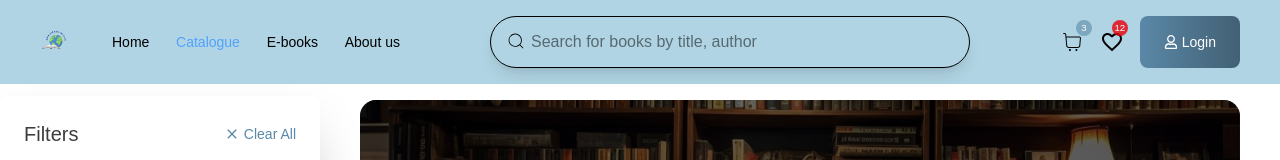
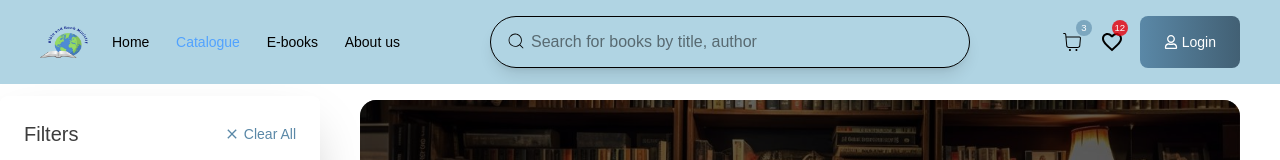
Before and after one commit to AgileMinds48/bible_bookministry-frontend, a Next.js app: page /catalogue in a window 1280 px wide. Shown: the top 160 px of the page. Built offline with nearby package versions, Linux system fonts and the light colour scheme; a web font is replaced by a local one.

Commit message:
sidebar issue fix

```diff
--- a/app/globals.css
+++ b/app/globals.css
@@ -93,7 +93,7 @@
   height: 20px;
   border-radius: 50%;
   background: #5a88a7;
-  cursor: pointer;
+  cursor: grabbing;
   border: 2px solid #ffffff;
   box-shadow: 0 2px 4px rgba(0, 0, 0, 0.2);
 }
@@ -103,7 +103,7 @@
   height: 20px;
   border-radius: 50%;
   background: #5a88a7;
-  cursor: pointer;
+  cursor: grabbing;
   border: 2px solid #ffffff;
   box-shadow: 0 2px 4px rgba(0, 0, 0, 0.2);
 }
--- a/components/Catalog/AllBooks.tsx
+++ b/components/Catalog/AllBooks.tsx
@@ -33,7 +33,7 @@ const AllBooks = () => {
         </h1>
         <div
           ref={carouselRef}
-          className="flex flex-wrap relative   shrink-0  py-8 overflow-hidden  gap-8 gap-y-14  justify-center"
+          className="flex flex-wrap relative   shrink-0  py-8 overflow-hidden  gap-8 gap-y-14  justify-start mx-auto pl-4"
         >
           <div className='fixed bottom-28 top-24 w-[20em] left-0'>
             <Sidebar/>
--- a/components/Catalog/Sidebar.tsx
+++ b/components/Catalog/Sidebar.tsx
@@ -211,7 +211,7 @@ const Sidebar = () => {
                 step='0.5'
                 value={ratingFilter}
                 onChange={(e) => setRatingFilter(Number(e.target.value))}
-                className='w-full h-2 bg-gray-200 rounded-lg appearance-none cursor-pointer slider-thumb'
+                className='w-full h-2 bg-gray-200 rounded-lg appearance-none cursor-grab slider-thumb'
               />
             </div>
 
--- a/components/Header.tsx
+++ b/components/Header.tsx
@@ -29,12 +29,12 @@ const Header = () => {
     };
   }, [])
   return (
-    <nav className={`p-4 flex justify-between px-10 poppins antialiased transition-all duration-1000 ease-in-out z-50 fixed shrink-0 ${scrolled ? " top-4 rounded-lg  left-10 right-10 shadow-sm backdrop-blur-xl bg-[#B0D4E3]/50 " : "relative top-0 w-full bg-[#B0D4E3]"}`}>
+    <nav className={`p-4 flex justify-between px-10 poppins antialiased transition-all duration-1000 ease-in-out z-50 fixed shrink-0 overflow-hidden ${scrolled ? " top-4 rounded-lg  left-10 right-10 shadow-sm backdrop-blur-xl bg-[#B0D4E3]/50 " : "relative top-0 w-full bg-[#B0D4E3]"}`}>
       <div className="flex w-[30%] items-center justify-between 0">
-        <div className="h-8 w-8 rounded-full">
+        <div className="h-8 w-12 object-cover rounded-full">
           <Image  src={logo} alt="Bible and Book ministries logo" className='h-full w-full'/>
         </div>
-        <ul className="flex justify-between w-[80%] text-sm">
+        <ul className="flex justify-between w-[80%] text-sm overflow-hidden">
           {navItems.map(({ label, href }, idx) => (
             <Link key={idx}  href={href}>
               <li className={`cursor-pointer hover:scale-[1.1] transition duration-300 ${pathName===href?"text-blue-400":"text-black"}`}>{label}</li>
```
Also changed, not shown: public/logo.png.
